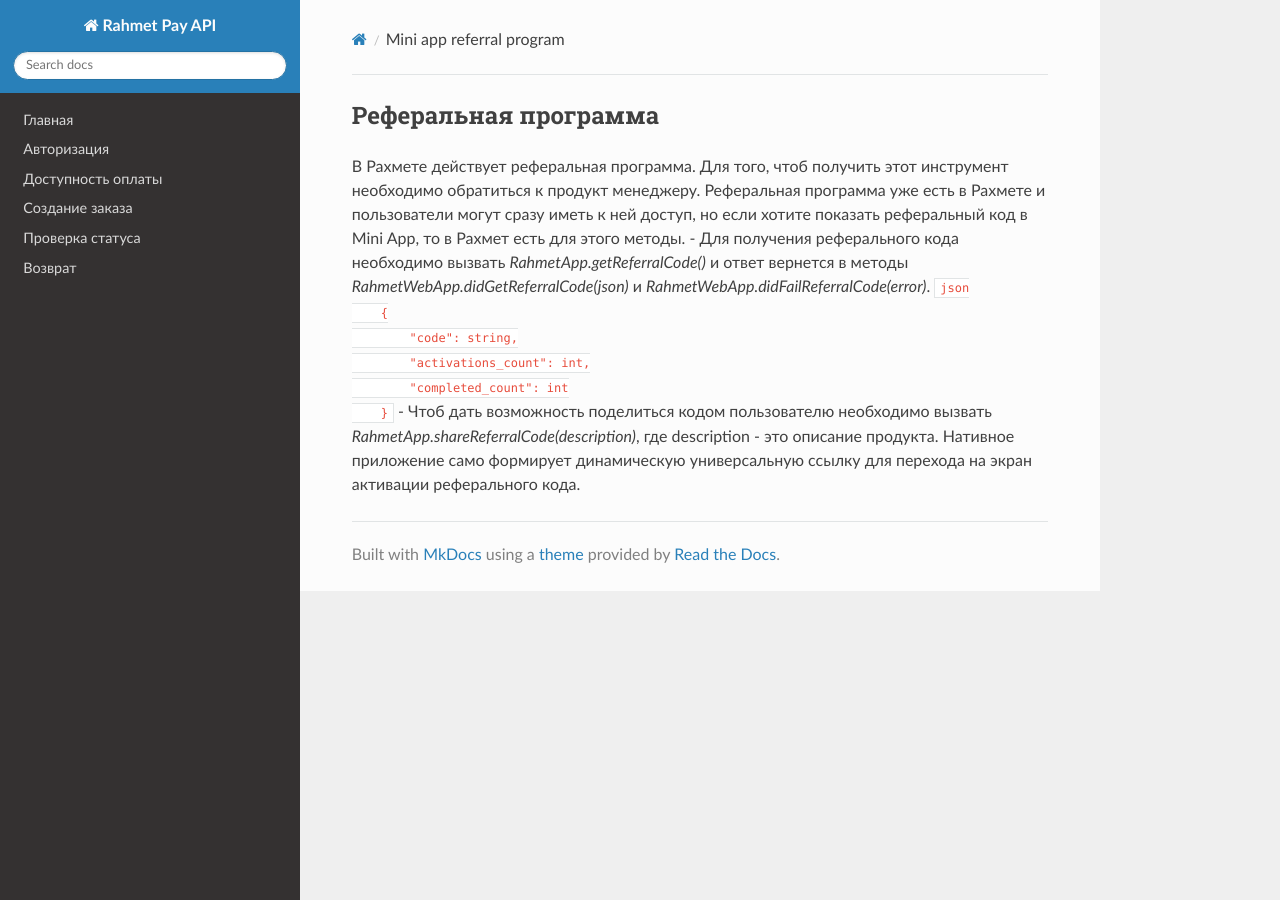
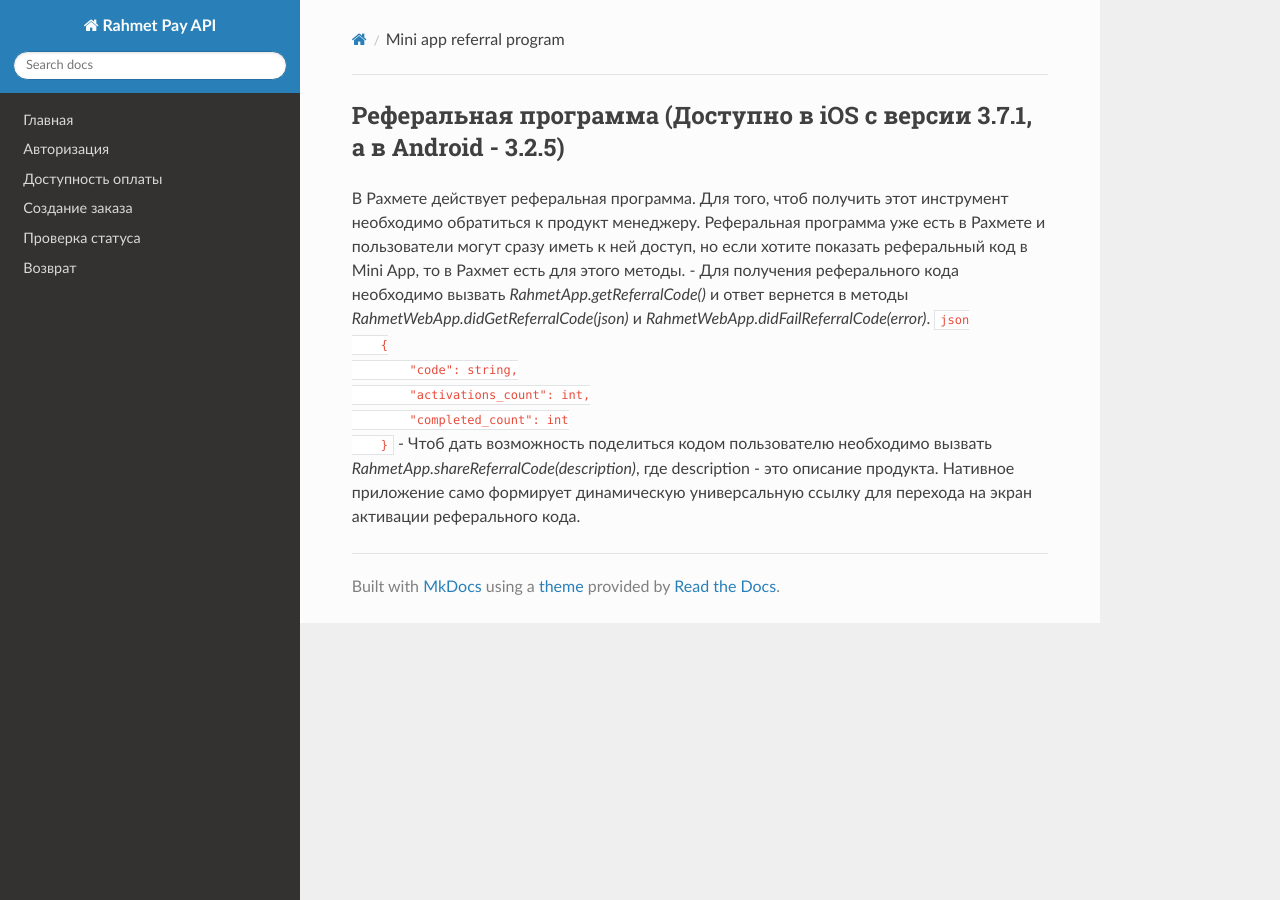
Before and after one commit to rahmetapp/docs, an MkDocs documentation site: the page built from docs/mini app referral program.md, in a window 1280 px wide. Built offline with MkDocs 1.6.1, drawn with Linux system fonts in a browser that asks for light colours; nearby versions of some CDN libraries; old or Windows-style settings are respelled for this version of MkDocs.

Commit message:
Update mini app referral program.md

````diff
--- a/docs/mini app referral program.md
+++ b/docs/mini app referral program.md
@@ -1,4 +1,4 @@
-## Реферальная программа
+## Реферальная программа (Доступно в iOS с версии 3.7.1, а в Android - 3.2.5)
 В Рахмете действует реферальная программа. Для того, чтоб получить этот инструмент необходимо обратиться к продукт менеджеру. Реферальная программа уже есть в Рахмете и пользователи могут сразу иметь к ней доступ, но если хотите показать реферальный код в Mini App, то в Рахмет есть для этого методы.
 - Для получения реферального кода необходимо вызвать *RahmetApp.getReferralCode()* и ответ вернется в методы *RahmetWebApp.didGetReferralCode(json)* и *RahmetWebApp.didFailReferralCode(error)*.
     ```json
````
